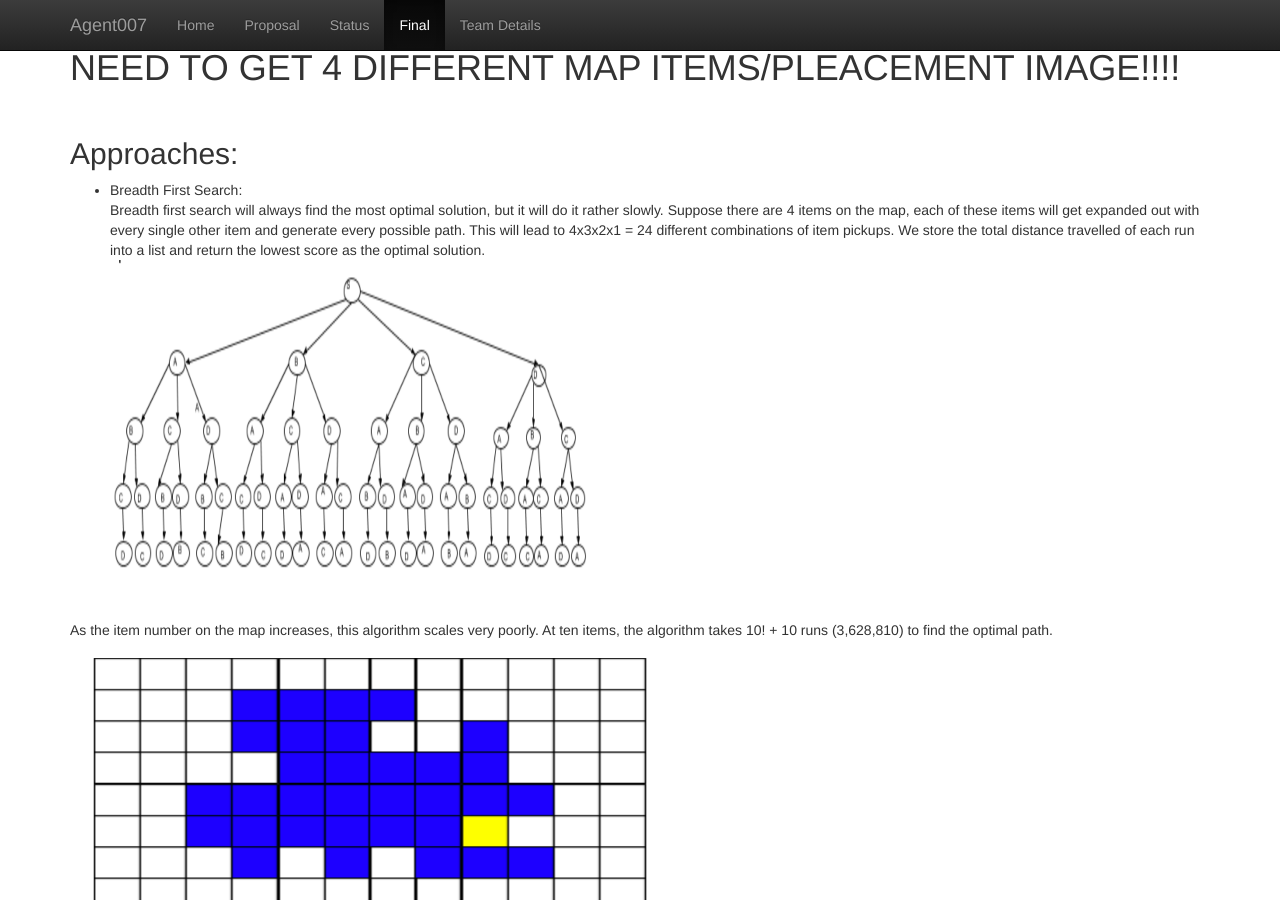
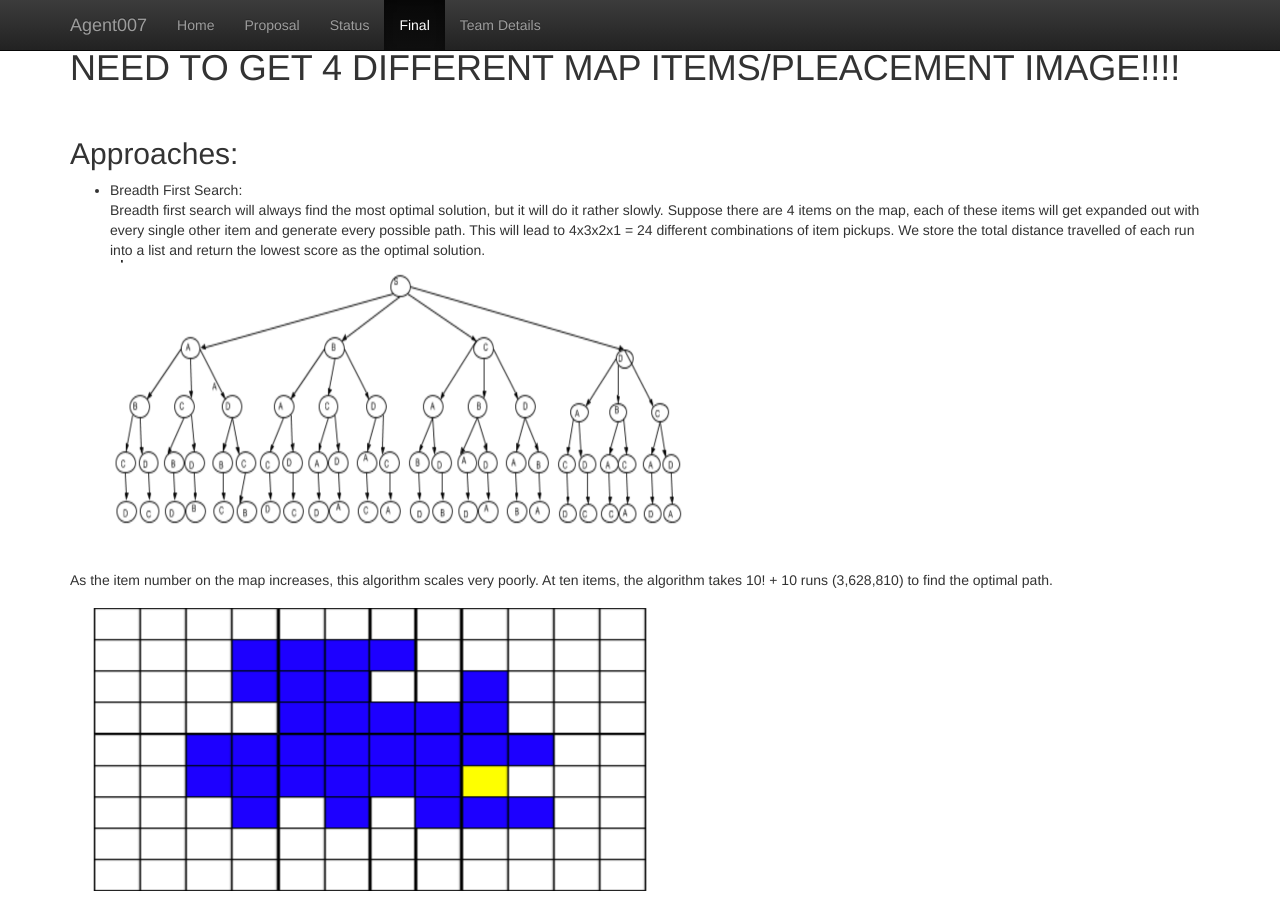
Before and after one commit to KumarHX/Agent007, a Jekyll site: the page built from docs/final.md, in a window 1280 px wide and 900 px high, scrolled down 361 px. Built offline with Jekyll 4.4.1, drawn with Linux system fonts in a browser that asks for light colours.

Commit message:
Update final.md

```diff
--- a/docs/final.md
+++ b/docs/final.md
@@ -18,7 +18,7 @@
 - Breadth First Search:<br>
 Breadth first search will always find the most optimal solution, but it will do it rather slowly. Suppose there are 4 items on the map, each of these items will get expanded out with every single other item and generate every possible path. This will lead to 4x3x2x1 = 24 different combinations of item pickups. We store the total distance travelled of each run into a list and return the lowest score as the optimal solution.
 <br>
-<a href="url"><img src="BFStree.png" align="center" height="350" width="500" ></a>
+<a href="url"><img src="BFStree.png" align="center" height="300" width="600" ></a>
 <br>
 
 As the item number on the map increases, this algorithm scales very poorly. At ten items, the algorithm takes 10! + 10 runs (3,628,810) to find the optimal path.
```
